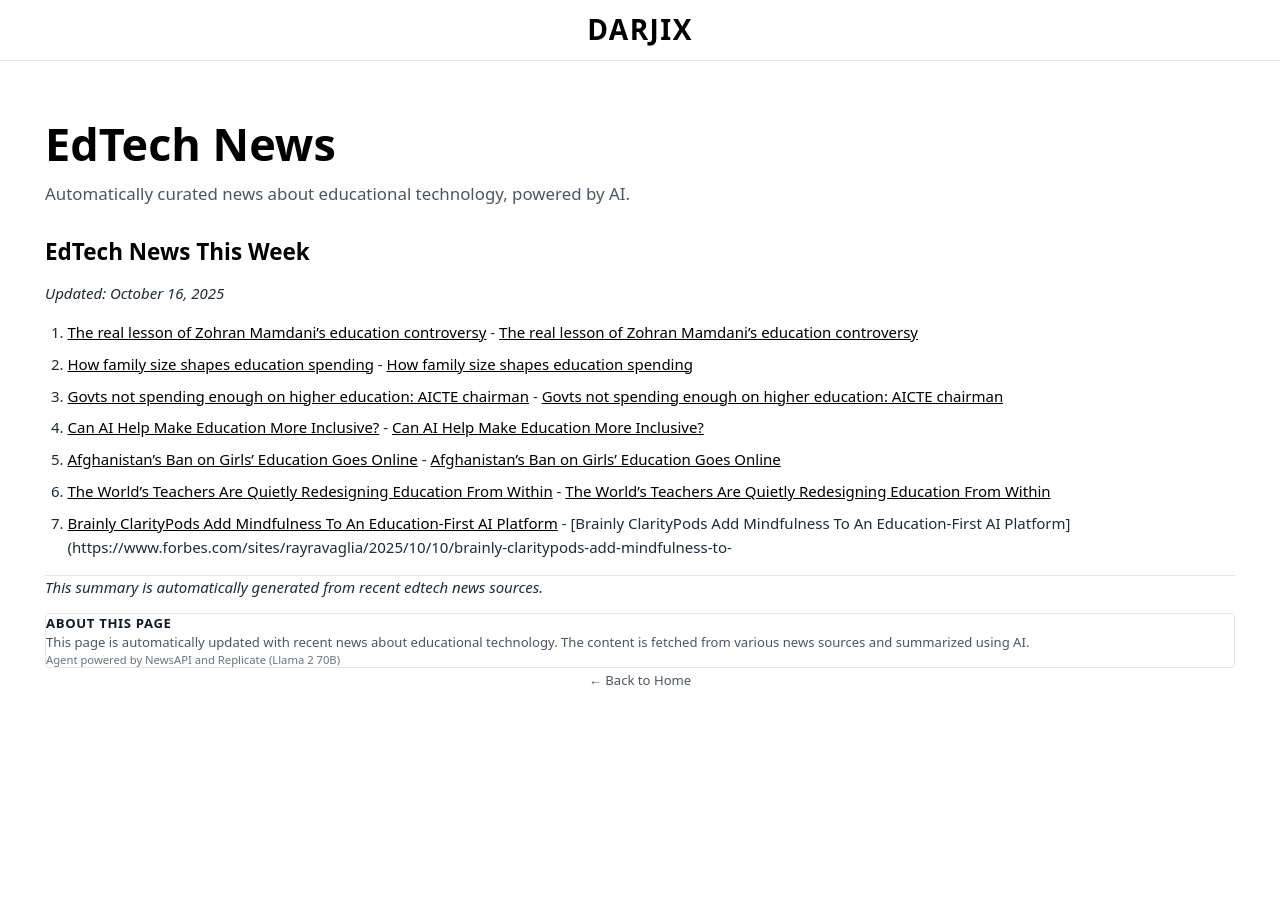
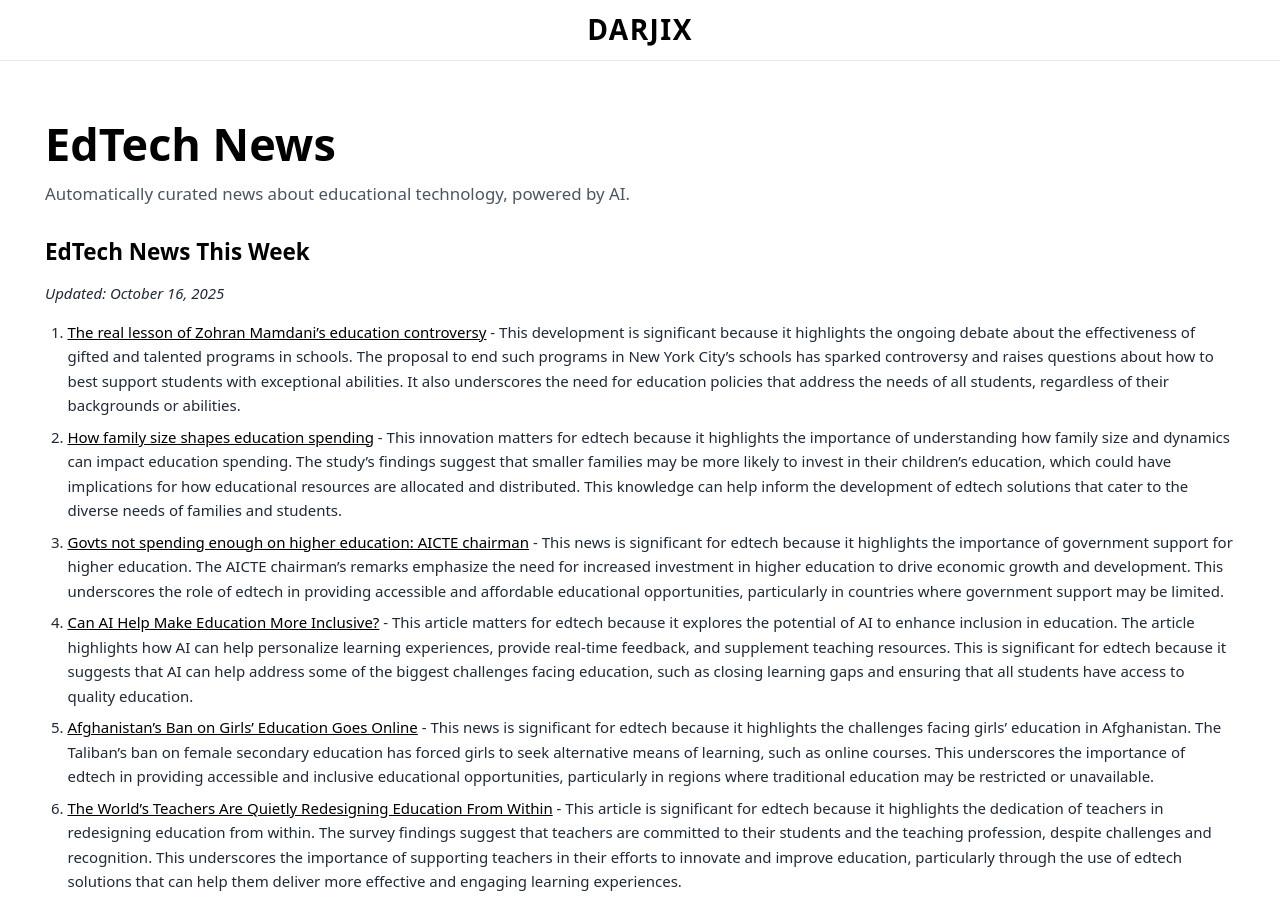
Before and after one commit to saldarji/darjix, a Jekyll site: the page built from news.html, in a window 1280 px wide and 900 px high. Built offline with Jekyll 4.4.1, drawn with Linux system fonts in a browser that asks for light colours; some of the changed text lies outside the part shown.

Commit message:
Fix news formatting to properly capture AI analysis and remove extra text

```diff
--- a/_includes/edtech-news.md
+++ b/_includes/edtech-news.md
@@ -1,13 +1,16 @@
 # EdTech News This Week
 *Updated: October 16, 2025*
 
-1. [The real lesson of Zohran Mamdani’s education controversy](https://www.vox.com/politics/464138/zohran-mamdani-gifted-programs-education) - [The real lesson of Zohran Mamdani’s education controversy](https://www.vox.com/politics/464138/zohran-mamdani-gifted-programs-education)
-2. [How family size shapes education spending](https://phys.org/news/2025-10-family-size.html) - [How family size shapes education spending](https://phys.org/news/2025-10-family-size.html)
-3. [Govts not spending enough on higher education: AICTE chairman](https://indianexpress.com/article/cities/pune/govts-not-spending-enough-on-higher-education-aicte-chairman-10298086/) - [Govts not spending enough on higher education: AICTE chairman](https://indianexpress.com/article/cities/pune/govts-not-spending-enough-on-higher-education-aicte-chairman-10298086/)
-4. [Can AI Help Make Education More Inclusive?](https://www.forbes.com/sites/danfitzpatrick/2025/10/10/can-ai-help-make-education-more-inclusive/) - [Can AI Help Make Education More Inclusive?](https://www.forbes.com/sites/danfitzpatrick/2025/10/10/can-ai-help-make-education-more-inclusive/)
-5. [Afghanistan’s Ban on Girls’ Education Goes Online](https://www.project-syndicate.org/commentary/afghanistan-internet-shutdown-expanding-ban-on-girls-education-by-gordon-brown-2025-10) - [Afghanistan’s Ban on Girls’ Education Goes Online](https://www.project-syndicate.org/commentary/afghanistan-internet-shutdown-expanding-ban-on-girls-education-by-gordon-brown-2025-10)
-6. [The World’s Teachers Are Quietly Redesigning Education From Within](https://www.forbes.com/sites/vickiphillips/2025/10/10/the-worlds-teachers-are-quietly-redesigning-education-from-within/) - [The World’s Teachers Are Quietly Redesigning Education From Within](https://www.forbes.com/sites/vickiphillips/2025/10/10/the-worlds-teachers-are-quietly-redesigning-education-from-within/)
-7. [Brainly ClarityPods Add Mindfulness To An Education-First AI Platform](https://www.forbes.com/sites/rayravaglia/2025/10/10/brainly-claritypods-add-mindfulness-to-an-education-first-ai-platform/) - [Brainly ClarityPods Add Mindfulness To An Education-First AI Platform](https://www.forbes.com/sites/rayravaglia/2025/10/10/brainly-claritypods-add-mindfulness-to-
+1. [The real lesson of Zohran Mamdani’s education controversy](https://www.vox.com/politics/464138/zohran-mamdani-gifted-programs-education) - This development is significant because it highlights the ongoing debate about the effectiveness of gifted and talented programs in schools. The proposal to end such programs in New York City's schools has sparked controversy and raises questions about how to best support students with exceptional abilities. It also underscores the need for education policies that address the needs of all students, regardless of their backgrounds or abilities.
+2. [How family size shapes education spending](https://phys.org/news/2025-10-family-size.html) - This innovation matters for edtech because it highlights the importance of understanding how family size and dynamics can impact education spending. The study's findings suggest that smaller families may be more likely to invest in their children's education, which could have implications for how educational resources are allocated and distributed. This knowledge can help inform the development of edtech solutions that cater to the diverse needs of families and students.
+3. [Govts not spending enough on higher education: AICTE chairman](https://indianexpress.com/article/cities/pune/govts-not-spending-enough-on-higher-education-aicte-chairman-10298086/) - This news is significant for edtech because it highlights the importance of government support for higher education. The AICTE chairman's remarks emphasize the need for increased investment in higher education to drive economic growth and development. This underscores the role of edtech in providing accessible and affordable educational opportunities, particularly in countries where government support may be limited.
+4. [Can AI Help Make Education More Inclusive?](https://www.forbes.com/sites/danfitzpatrick/2025/10/10/can-ai-help-make-education-more-inclusive/) - This article matters for edtech because it explores the potential of AI to enhance inclusion in education. The article highlights how AI can help personalize learning experiences, provide real-time feedback, and supplement teaching resources. This is significant for edtech because it suggests that AI can help address some of the biggest challenges facing education, such as closing learning gaps and ensuring that all students have access to quality education.
+5. [Afghanistan’s Ban on Girls’ Education Goes Online](https://www.project-syndicate.org/commentary/afghanistan-internet-shutdown-expanding-ban-on-girls-education-by-gordon-brown-2025-10) - This news is significant for edtech because it highlights the challenges facing girls' education in Afghanistan. The Taliban's ban on female secondary education has forced girls to seek alternative means of learning, such as online courses. This underscores the importance of edtech in providing accessible and inclusive educational opportunities, particularly in regions where traditional education may be restricted or unavailable.
+6. [The World’s Teachers Are Quietly Redesigning Education From Within](https://www.forbes.com/sites/vickiphillips/2025/10/10/the-worlds-teachers-are-quietly-redesigning-education-from-within/) - This article is significant for edtech because it highlights the dedication of teachers in redesigning education from within. The survey findings suggest that teachers are committed to their students and the teaching profession, despite challenges and recognition. This underscores the importance of supporting teachers in their efforts to innovate and improve education, particularly through the use of edtech solutions that can help them deliver more effective and engaging learning experiences.
+7. [Brainly ClarityPods Add Mindfulness To An Education-First AI Platform](https://www.forbes.com/sites/rayravaglia/2025/10/10/brainly-claritypods-add-mindfulness-to-an-education-first-ai-platform/) - This news is significant for edtech because it highlights the integration of mindfulness into education-first AI platforms. Brainly's ClarityPods embed mindfulness into tutoring notes and plans, which can help students manage stress and stay focused. This is significant for edtech because it suggests that AI can be used not only to personalize learning but also to promote well-being and mental health in students.
+8. [The Viral TikTok Bunny Turtle Dance, Is Actually A Satire About The Education System](https://thoughtcatalog.com/nicole-stawiarski/2025/10/the-viral-tiktok-bunny-turtle-dance-is-actually-a-satire-about-the-education-system/) - This article is significant for edtech because it highlights the power of social media and viral trends in shaping public perceptions of education. The TikTok Bunny Turtle Dance has gone viral, and its creators have revealed that it is actually a satire about the education system. This underscores the importance of using social media and popular culture to engage students and make education more accessible and relatable.
+9. [In the grief over my father’s death, I found the relevance of my education](https://indianexpress.com/article/opinion/columns/fathers-death-grief-mourning-sociology-of-grief-education-10300655/) - This opinion piece is significant for edtech because it highlights the relevance of education in personal development and grief. The author's reflection on her father's death and its impact on her education underscores the importance of empathy and understanding in the learning process. This is significant for edtech because it suggests that education should not only focus on imparting knowledge but also on fostering emotional intelligence and resilience.
+10. [Education department’s 2024-25 session: Enrolment of girl child in Chandigarh schools stood at 47%](https://indianexpress.com/article/cities/chandigarh/education-departments-2024-25-session-enrolment-of-girl-child-in-chandigarh-schools-stood-at-47-10307234/) - This news is significant for edtech because it highlights the gender disparities in education in Chandigarh. The low enrollment of girl child in schools underscores the need for targeted interventions to address gender-based barriers to education. This is significant for edtech because it suggests that technology-based solutions can play a role in addressing these disparities by providing accessible and inclusive learning opportunities for girls and women.
 
 ---
 *This summary is automatically generated from recent edtech news sources.*
```
Also changed, not shown: scripts/edtech-news-config.md (+7 -3 lines), scripts/edtech_news_agent.py (+28 -15 lines).
